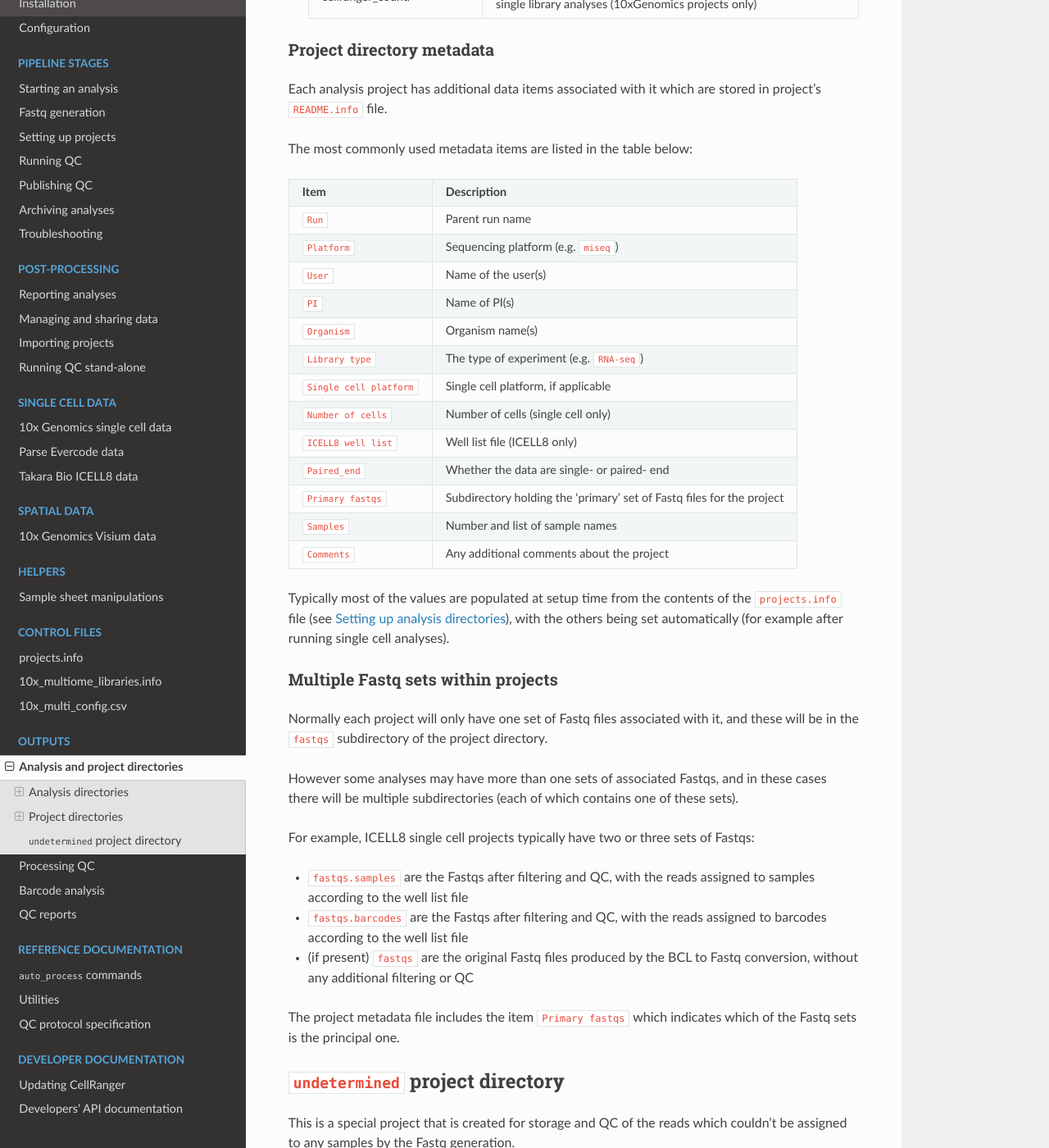
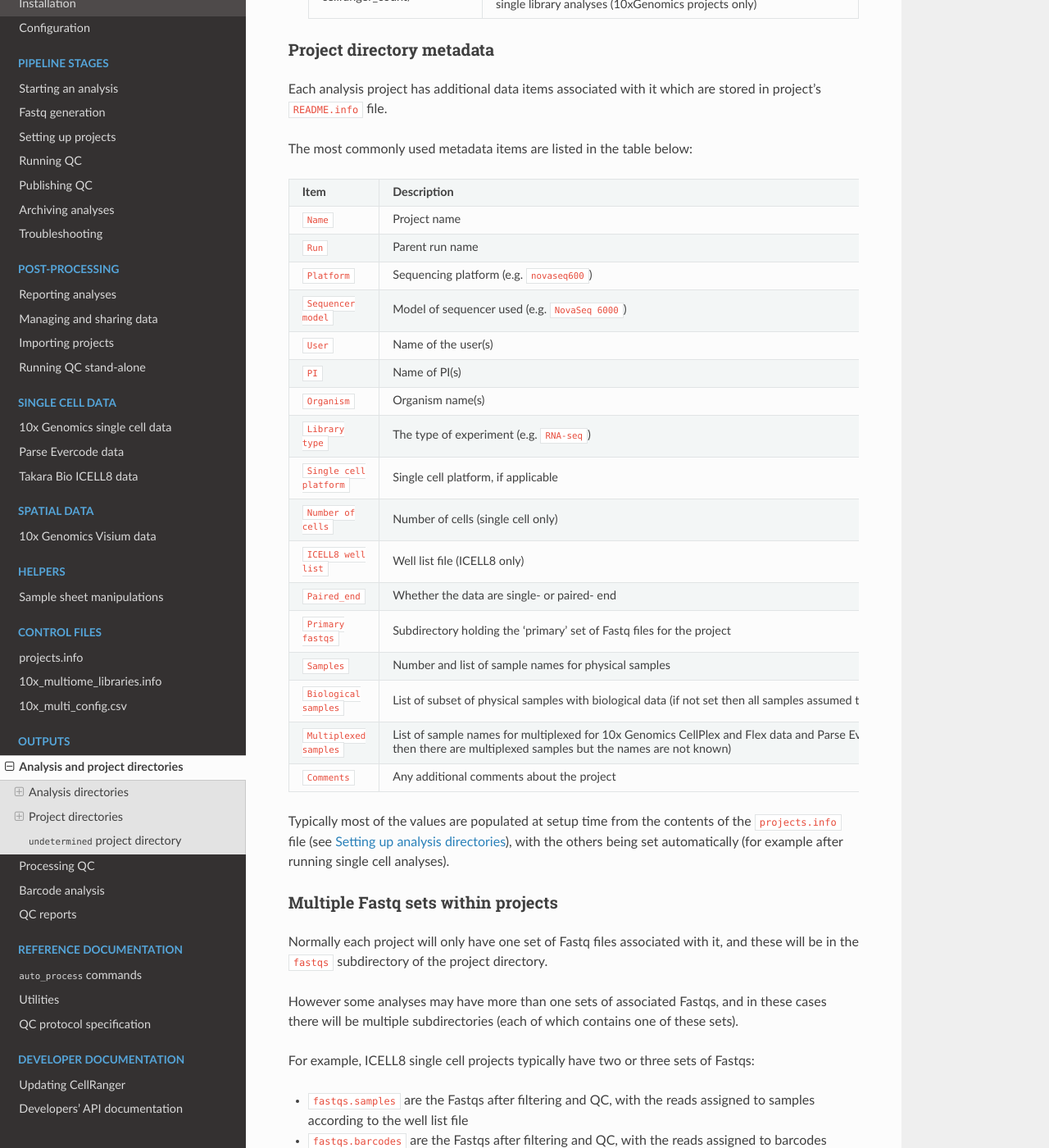
Before and after one commit to fls-bioinformatics-core/auto_process_ngs, a Sphinx documentation site: the page built from docs/source/output/analysis_dirs.rst, in a window 1280 px wide and 1400 px high, scrolled down 2878 px. Shown: the whole window at 82% size. Built offline with Sphinx 7.4.7 and the Read the Docs theme 2.0.0, drawn with Linux system fonts in a browser that asks for light colours.

Commit message:
Update the documentation for project metadata (including multiplexed samples).

```diff
--- a/docs/source/output/analysis_dirs.rst
+++ b/docs/source/output/analysis_dirs.rst
@@ -172,8 +172,10 @@ The most commonly used metadata items are listed in the table below:
    ======================== =========================================
    **Item**                 **Description**
    ------------------------ -----------------------------------------
+   ``Name``                 Project name
    ``Run``                  Parent run name
-   ``Platform``             Sequencing platform (e.g. ``miseq``)
+   ``Platform``             Sequencing platform (e.g. ``novaseq600``)
+   ``Sequencer model``      Model of sequencer used (e.g. ``NovaSeq 6000``)
    ``User``                 Name of the user(s)
    ``PI``                   Name of PI(s)
    ``Organism``             Organism name(s)
@@ -185,7 +187,18 @@ The most commonly used metadata items are listed in the table below:
                             end
    ``Primary fastqs``       Subdirectory holding the 'primary' set of
                             Fastq files for the project
-   ``Samples``              Number and list of sample names
+   ``Samples``              Number and list of sample names for
+                            physical samples
+   ``Biological samples``   List of subset of physical samples with
+                            biological data (if not set then all
+                            samples assumed to contain biological
+                            information)
+   ``Multiplexed samples``  List of sample names for multiplexed
+                            for 10x Genomics CellPlex and Flex data
+                            and Parse Evercode data (if not set then
+                            there are no multiplexed samples; if set
+                            to ``?`` then there are multiplexed
+                            samples but the names are not known)
    ``Comments``             Any additional comments about the project
    ======================== =========================================
 
```
